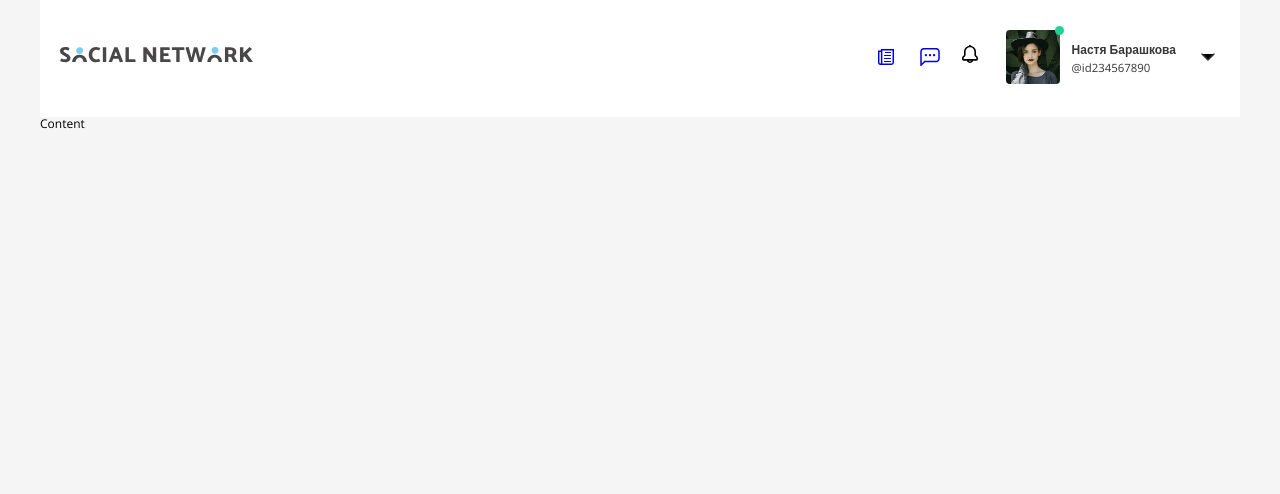
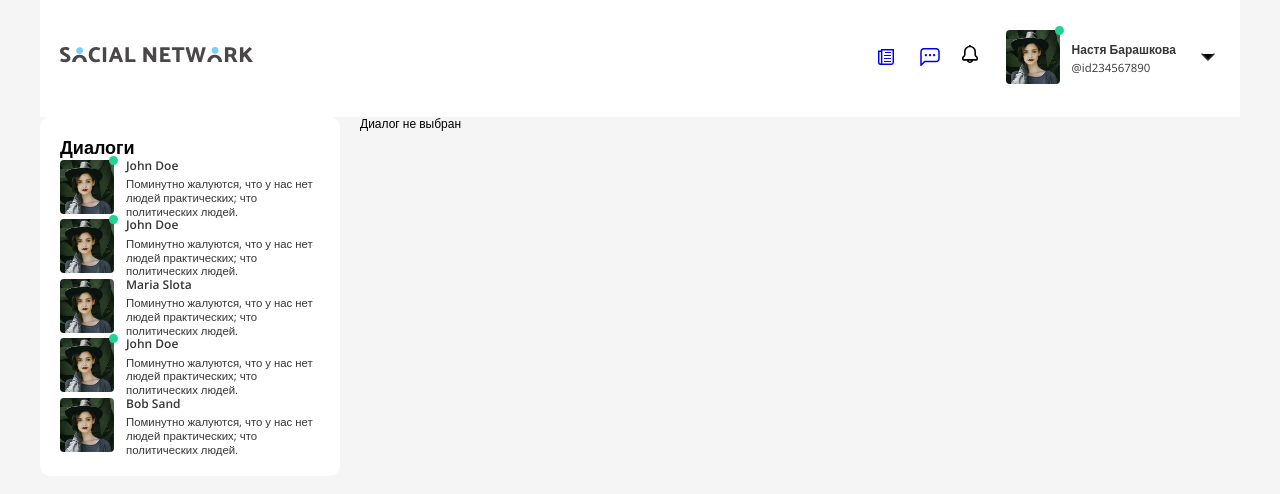
Before and after one commit to MargaritaZh/social-network-main, a React (Vite) app: page /samuraisocial/dialogs in a window 1280 px wide. Shown: the top 494 px of the page. Built offline with nearby package versions, Linux system fonts and the light colour scheme.

Commit message:
router dialogs, SideDialogs

```diff
--- a/src/layout/dialogs/sideDialogs/SideDialogs.tsx
+++ b/src/layout/dialogs/sideDialogs/SideDialogs.tsx
@@ -1,25 +1,36 @@
-import * as React from 'react';
 import {PersonsDialogType} from "../../../data/types";
 import {UserElement} from "../../../components/userElement/UserElement";
-import { StyleLayout } from '../../layoutStyles';
+import {StyleLayout} from '../../layoutStyles';
+import {Link, Outlet} from "react-router-dom";
 
 type SideDialogsProps = {
-    persons:Array<PersonsDialogType>
+    persons: Array<PersonsDialogType>
 };
 
 export const SideDialogs = ({persons}: SideDialogsProps) => {
     return (
+        <>
+
             <StyleLayout.SideBlock>
                 <h2>Диалоги</h2>
                 <ul>
-                {persons.map(person=>{
-                    return(
+                    {persons.map(person => {
+                        return (
+                            <Link to={'currentdialog'}>
                                 <li key={person.id}>
-                            <UserElement name={person.name} id={person.id} smallText={person.smallText} isOnline={person.isOnline}/>
+                                    <UserElement name={person.name} id={person.id} smallText={person.smallText}
+                                                 isOnline={person.isOnline}/>
                                 </li>
+                            </Link>
+
                         )
                     })}
                 </ul>
             </StyleLayout.SideBlock>
-    );
+            <Outlet/>
+
+
+        </>
+    )
+        ;
 };
```
Also changed, not shown: src/routes/routes.tsx (+21 -1 lines). Lines whose indentation alone changed are shown as unchanged.
